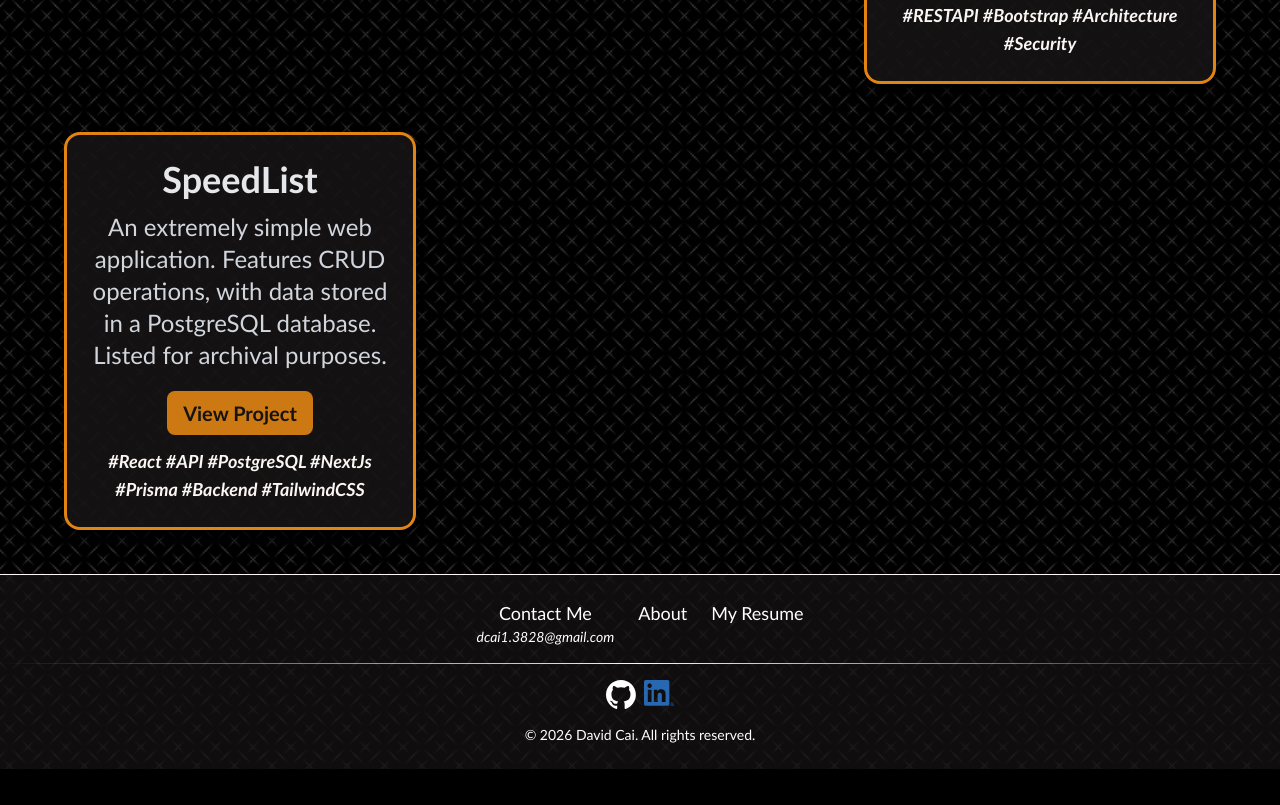
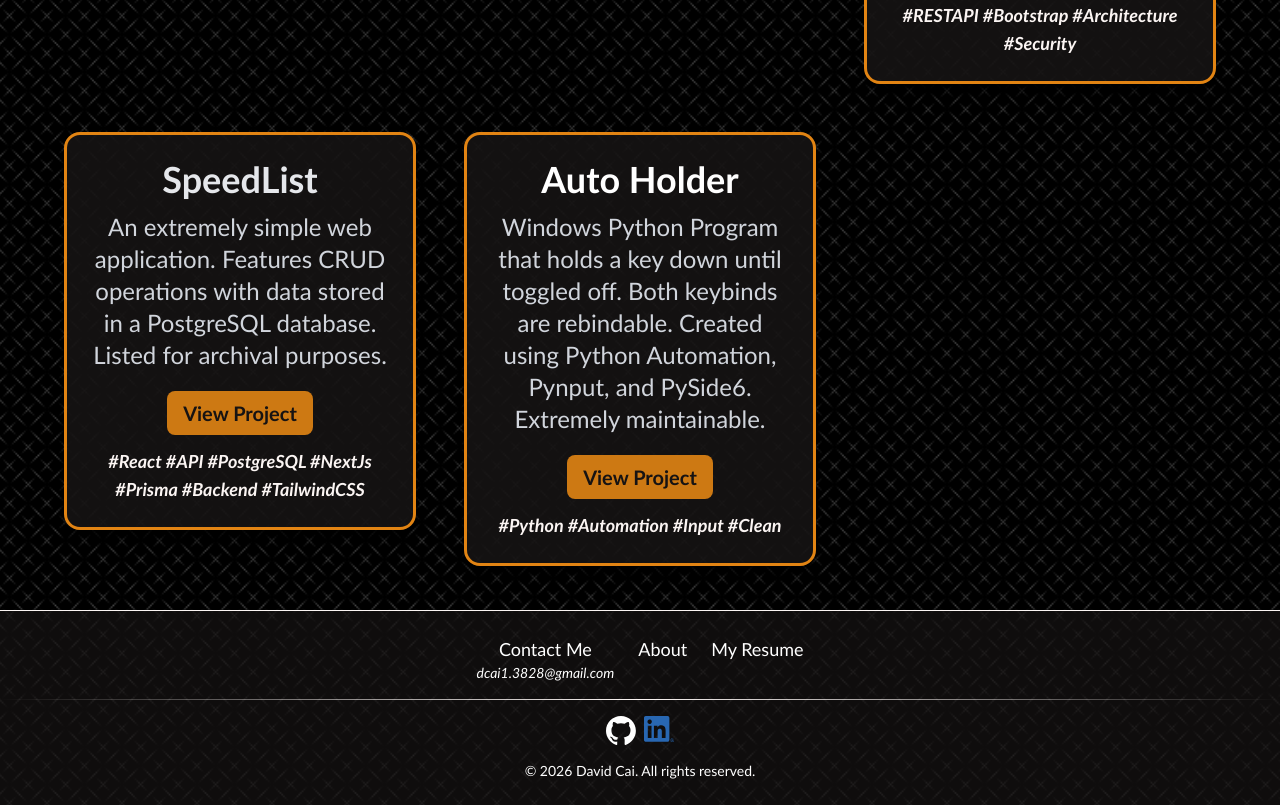
Before and after one commit to Dcai1/Portfolio, a Next.js app: page /projects in a window 1280 px wide. Shown: the part 2900-3705 px from the top of the page. Before the commit the page ends 3669 px from the top, so only its background shows below. Built offline with nearby package versions, Linux system fonts and the light colour scheme.

Commit message:
- Added "Auto Holder" project to side projects along with description and tags

```diff
--- a/src/app/projects/sideProjectData.ts
+++ b/src/app/projects/sideProjectData.ts
@@ -33,9 +33,18 @@ export const sideProjects = [
   {
     title: "SpeedList",
     description:
-      "An extremely simple web application. Features CRUD operations, with data stored in a PostgreSQL database. Listed for archival purposes.",
+      "An extremely simple web application. Features CRUD operations with data stored in a PostgreSQL database. Listed for archival purposes.",
     url: "https://speedlist.vercel.app/",
     tags: "#React #API #PostgreSQL #NextJs #Prisma #Backend #TailwindCSS",
     color: "text-gray-200",
   },
+  // Auto Keyboard Holder
+  {
+    title: "Auto Holder",
+    description:
+      "Windows Python Program that holds a key down until toggled off. Both keybinds are rebindable. Created using Python Automation, Pynput, and PySide6. Extremely maintainable.",
+    url: "https://github.com/Dcai1/AutoWalker/",
+    tags: "#Python #Automation #Input #Clean",
+    color: "text-white",
+  },
 ];
```
